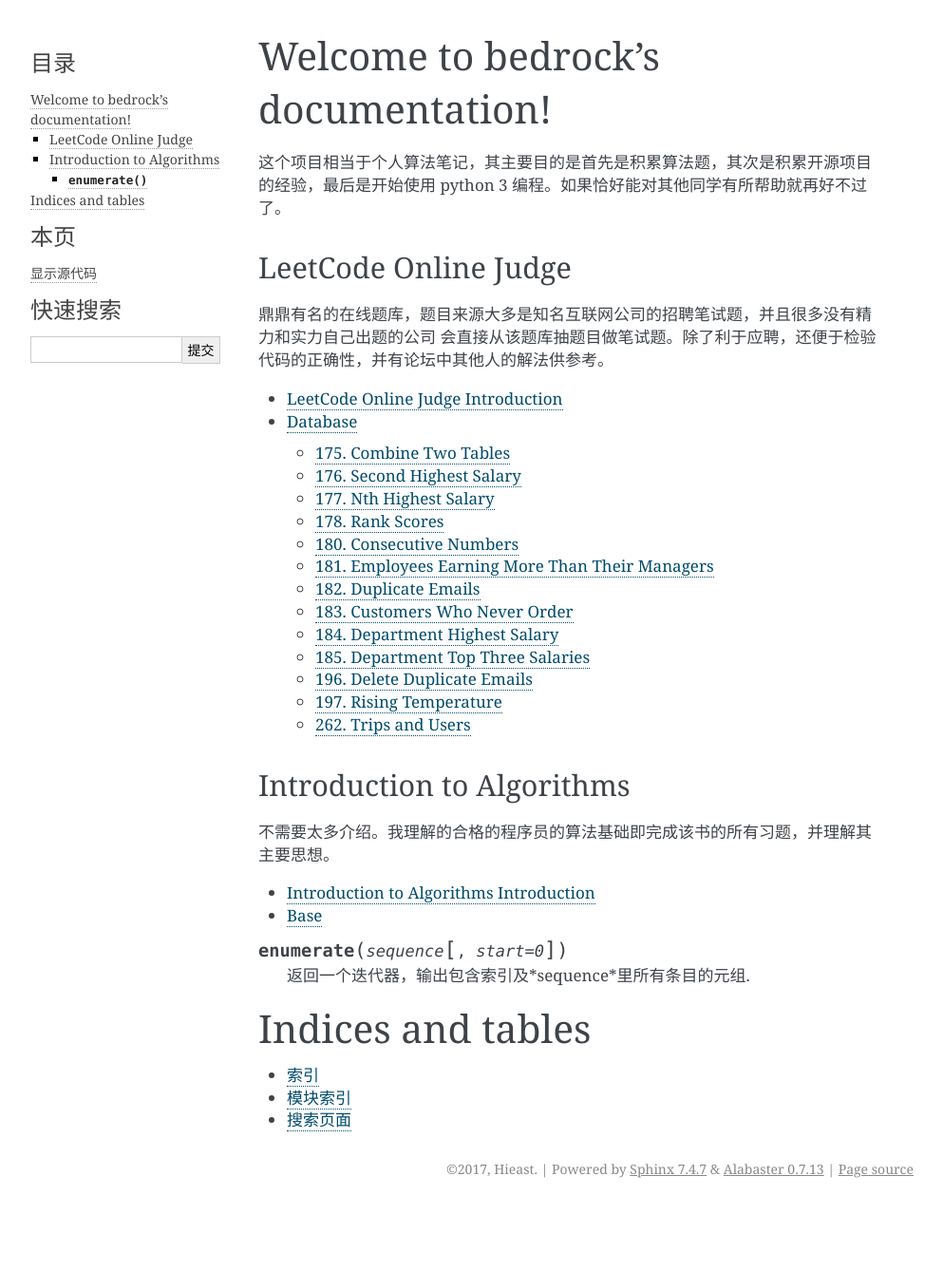
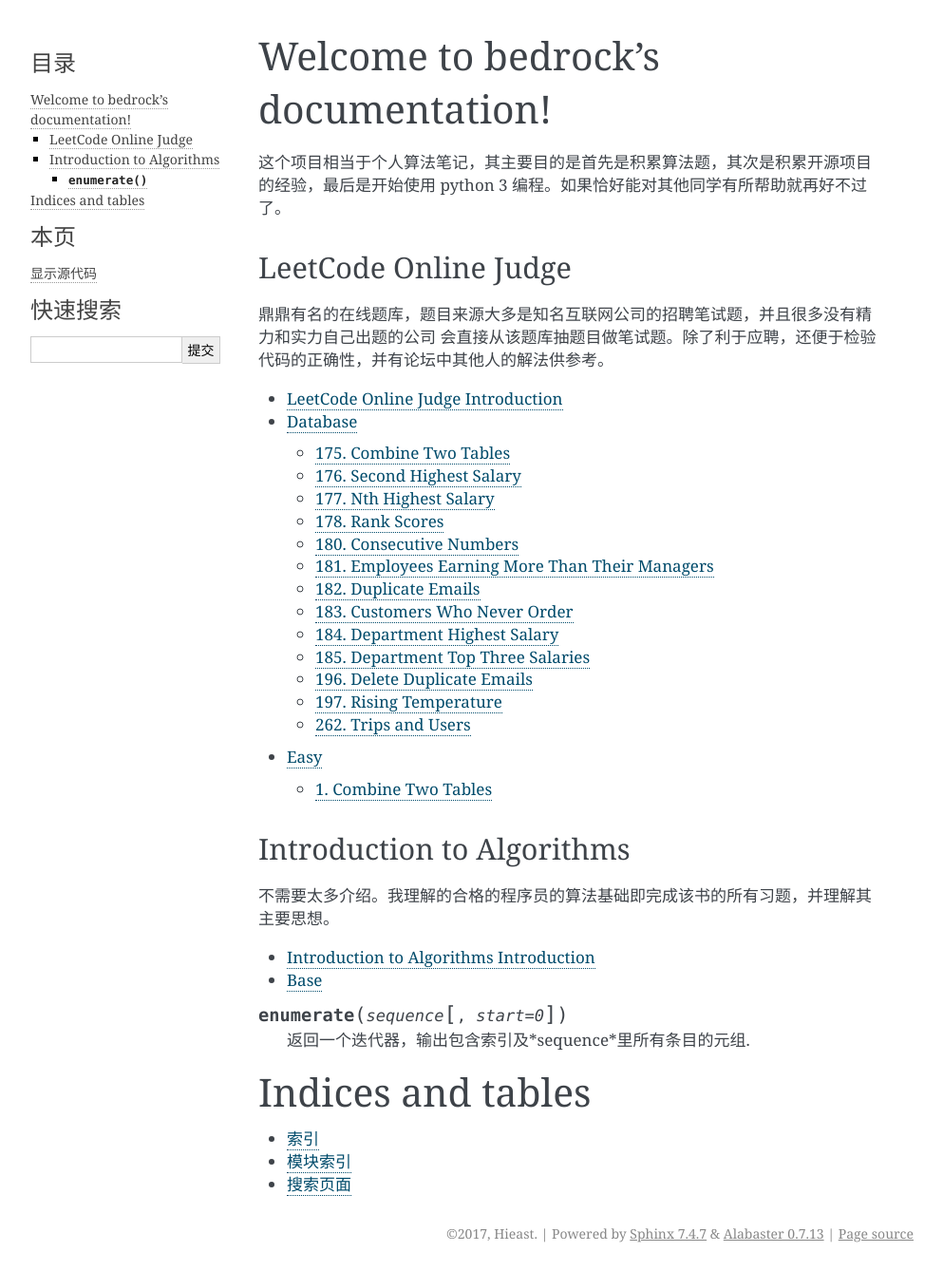
Before and after one commit to hieast/bedrock, a Sphinx documentation site: the page built from docs/index.rst, in a window 1280 px wide. Shown: the whole page at 95% size, without its empty margins (148-1141 px from the left). Built offline with Sphinx 7.4.7, drawn with Linux system fonts in a browser that asks for light colours; before the commit the page ends 1270 px from its top, so only the background shows below that.

Commit message:
添加 leetcode 文件，暂时先按照难度分类

```diff
--- a/docs/index.rst
+++ b/docs/index.rst
@@ -23,6 +23,7 @@
 
    leetcode/intro
    leetcode/database
+   leetcode/easy
 
 
 Introduction to Algorithms
--- /dev/null
+++ b/docs/leetcode/easy.rst
@@ -0,0 +1,7 @@
+.. _leetcode_easy:
+
+Easy
+====
+
+1. Combine Two Tables
+---------------------
```
